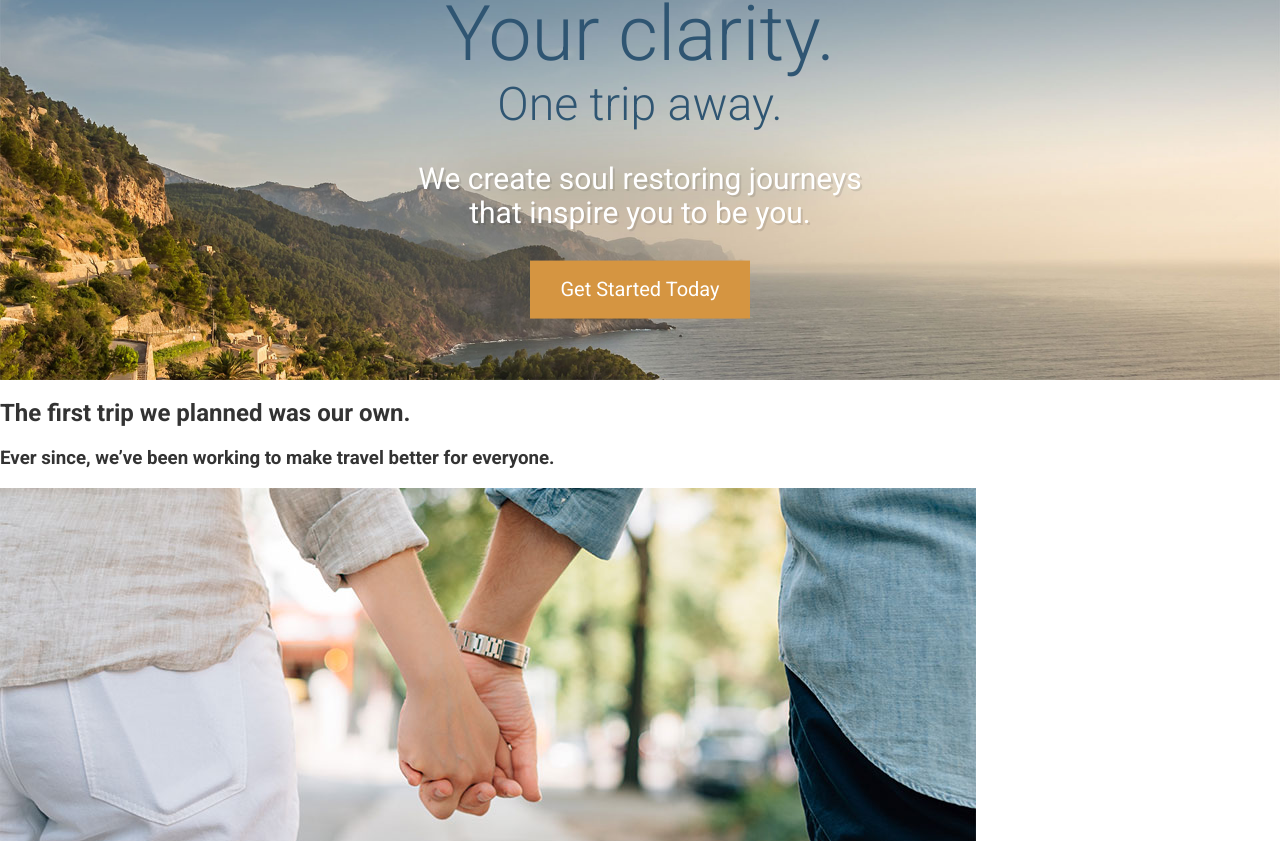
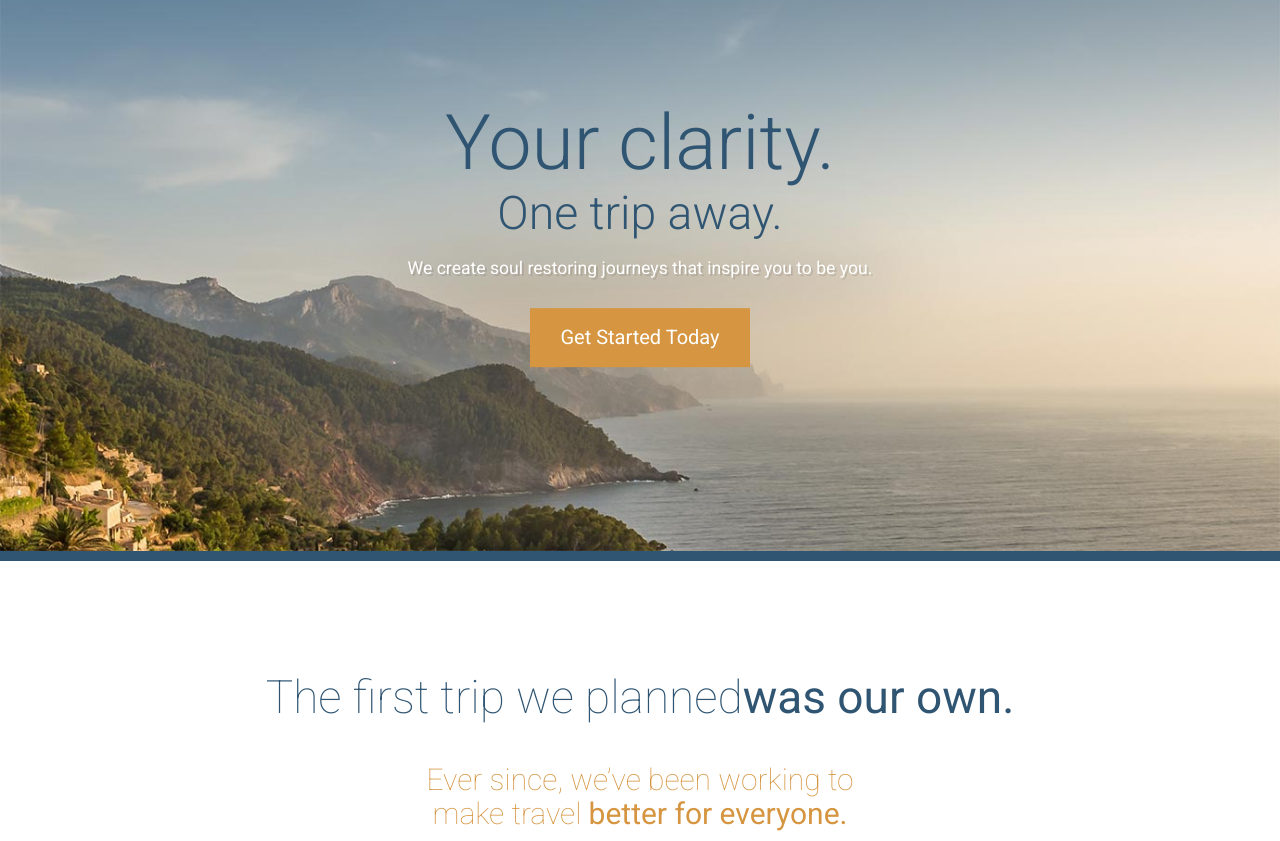
Before and after one commit to dede79/travel-site, a website: page app/index.html in a window 1280 px wide. Shown: the part 219-1060 px from the top of the page. Drawn offline with Linux system fonts and the light colour scheme.

Commit message:
more styling with post css

```diff
--- /dev/null
+++ b/app/assets/styles/base/_mixins.css
@@ -0,0 +1,17 @@
+@define-mixin atSmall{
+	@media (min-width:530px){
+		@mixin-content;
+	}
+}
+
+@define-mixin atMedium{
+	@media (min-width:800px){
+		@mixin-content;
+	}
+}
+
+@define-mixin atLarge{
+	@media (min-width:1200px){
+		@mixin-content;
+	}
+}
--- a/app/assets/styles/modules/_btn.css
+++ b/app/assets/styles/modules/_btn.css
@@ -10,7 +10,10 @@
 	}
 
 	&--large {
-		font-size: 1.25rem;
 		padding: 1.1rem 1.9rem;
 	}
+
+  @mixin atSmall{
+    font-size: 1.25rem;
+  }
 }
--- /dev/null
+++ b/app/assets/styles/modules/_headline.css
@@ -0,0 +1,36 @@
+.headline{
+  font-weight:300;
+  font-size:2.875rem;
+  color:$mainBlue;
+
+  &--centered{
+    text-align: center;
+
+  }
+
+  &--orange{
+    color:$mainOrange;
+  }
+
+  &--small{
+    font-size:1.875rem; /* 30/16px */
+  }
+
+  &--narrow{
+    max-width: 500px;
+    margin-left: auto;
+    margin-right: auto;
+  }
+
+  &--light{
+    font-weight: 100;
+  }
+
+  &--b-margin-small{
+    margin-bottom:.5em;
+  }
+
+  &--b-margin-large{
+    margin-bottom:1.6em;
+  }
+}
--- a/app/assets/styles/modules/_large-hero.css
+++ b/app/assets/styles/modules/_large-hero.css
@@ -1,5 +1,10 @@
 .large-hero{
+    border-bottom: 10px solid $mainBlue;
 	position: relative;
+
+    &__image{
+      display:block;
+    }
 
 	&__text-content {
 		position:absolute;
@@ -10,27 +15,42 @@
 		text-align: center;
     }
 
-	/* BEM (Block Element Modifier) principle: not use descendant selectors */
+	/* BEM (Block Element Modifier) principle: do not use descendant selectors */
 	&__title {
 		font-weight: 300;
 		color: $mainBlue;
-		font-size: 4.8rem;
+		font-size:2.4rem;
 		margin:0;
+
+		@mixin atSmall{
+			font-size: 4.8rem;
+		}
+
     }
+
 
 	&__subtitle{
 		font-weight: 300;
 		color: $mainBlue;
-		font-size: 2.9rem;
+		font-size: 1.5rem;
 		margin:0;
+
+		@mixin atSmall{
+			font-size: 2.9rem;
+		}
+
     }
 
 	&__description{
 		color:#fff;
-		font-size:1.875rem; /* 30/16 px  */
+		font-size:1.1rem;
 		text-shadow: 2px 2px 0 rgba(0,0,0,.1);
 		max-width: 30rem;/* 480px width of paragraph / 16px */
 	    margin-left:auto;
 		margin-right:auto;
 	}
+
+  @mixin atSmall{
+    font-size: 1.875rem; /* 30/16 px  */
+  }
 }
--- /dev/null
+++ b/app/assets/styles/modules/_page-section.css
@@ -0,0 +1,9 @@
+.page-section {
+  padding: 4.5rem 0;
+
+  &--blue {
+    background-color: $mainBlue;
+    color: white;
+
+  }
+}
--- /dev/null
+++ b/app/assets/styles/modules/_wrapper.css
@@ -0,0 +1,7 @@
+.wrapper{
+  padding-left: 18px;
+  padding-right: 18px;
+  max-width: 1200px;
+  margin-left: auto;
+  margin-right: auto;
+}
--- a/app/assets/styles/styles.css
+++ b/app/assets/styles/styles.css
@@ -1,5 +1,9 @@
 @import "normalize.css";
 @import "base/_global";
 @import "base/_variables";
+@import "base/_mixins";
 @import "modules/_large-hero";
 @import "modules/_btn";
+@import "modules/_wrapper";
+@import "modules/_page-section";
+@import"modules/_headline"
--- a/app/index.html
+++ b/app/index.html
@@ -25,27 +25,37 @@
   </header>
 
   <div class="large-hero">
-    <img src="assets/images/hero--large.jpg">
+    <picture>
+	  <source srcset="assets/images/hero--large.jpg 1920w, assets/images/hero--large-hi-dpi.jpg 3840w" media="(min-width:1380px)">
+	  <source srcset="assets/images/hero--medium.jpg 1380w,assets/images/hero--medium-hi-dpi.jpg 2760w" media="(min-width:990px)">
+	  <source srcset="assets/images/hero--small.jpg 990w, assets/images/hero--small-hi-dpi.jpg 1980w" media="(min-width:640px)">
+	  <img srcset="assets/images/hero--smaller.jpg 640w, assets/images/hero--smaller-hi-dpi.jpg 1280w" alt="ocean and mountain view" class="large-hero__image"/>
+	</picture>
 	  <div class="large-hero__text-content">
+        <div class="wrapper">
           <h1 class="large-hero__title">Your clarity.</h1>
           <h2 class="large-hero__subtitle">One trip away.</h2>
           <p class="large-hero__description">We create soul restoring journeys that inspire you to be you.</p>
           <p><a href="#" class="btn btn btn--orange btn--large">Get Started Today</a></p>
         </div>
 	  </div>
+  </div>
 
-  <div id="our-beginning">
-    <h2>The first trip we planned was our own.</h2>
-    <h3>Ever since, we&rsquo;ve been working to make travel better for everyone.</h3>
+  <div id="our-beginning" class="page-section">
+    <div class="wrapper">
+      <h2 class="headline headline--centered headline--light headlilne--b-margin-small">The first trip we planned<strong>was our own.</strong></h2>
+      <h3 class="headline headline--centered headline--orange headline--small headline--narrow headline--light headline--b-margin-large">Ever since, we&rsquo;ve been working to make travel <strong>better for everyone.</strong></h3>
       <img src="assets/images/first-trip.jpg" alt="Couple walking down a street.">
       <img src="assets/images/our-start.jpg" alt="Our founder, Jane Doe">
-    <h2>Here&rsquo;s how we got started&hellip;</h2>
+      <h2 class="headline">Here&rsquo;s how we got started&hellip;</h2>
       <p>Lorem ipsum dolor sit amet, consectetur adipisicing elit, sed do eiusmod tempor incididunt ut labore et dolore magna aliqua. Ut enim ad minim veniam, <a href="#">quis nostrud exercitation</a> ullamco laboris nisi ut aliquip ex ea commodo consequat. Duis aute irure dolor in reprehenderit in voluptate velit esse cillum dolore eu fugiat nulla pariatur. Excepteur sint occaecat cupidatat non proident, sunt in culpa qui officia deserunt mollit anim id est laborum.</p>
       <p>Duis aute irure dolor in <strong>reprehenderit in</strong> voluptate velit esse cillum dolore eu fugiat nulla pariatur. Excepteur sint occaecat cupidatat non proident, sunt in culpa qui officia deserunt mollit anim id est laborum. Lorem ipsum dolor sit amet, consectetur adipisicing elit, sed do eiusmod tempor incididunt ut labore et dolore magna aliqua.</p>
       <p>Duis aute irure dolor in reprehenderit in voluptate velit esse cillum dolore eu fugiat nulla pariatur. Excepteur sint occaecat cupidatat non proident, sunt in culpa qui officia deserunt mollit anim id est laborum velit esse cillum <strong>dolore eu fugiat.</strong></p>
     </div>
+  </div>
 
-  <div id="features">
+  <div id="features" class="page-section page-section--blue">
+    <div class="wrapper">
       <img src="assets/images/icons/star.svg">
       <h2>Our Features</h2>
 
@@ -64,6 +74,7 @@
       <img src="assets/images/icons/fire.svg">
       <h3>Survival Kit</h3>
       <p>Everytime you book an escape with us we send you a survival kit with the finest materials. The kit will allow you to setup a tent, start a fire, scratch your own back and lower your taxes.</p>
+    </div>
   </div>
 
   <div id="testimonials">
--- a/app/temp/styles/styles.css
+++ b/app/temp/styles/styles.css
@@ -471,7 +471,12 @@ img{
 }
 
 .large-hero{
+    border-bottom: 10px solid #2f5572;
 	position: relative;
+}
+
+.large-hero__image{
+  display:block;
 }
 
 .large-hero__text-content {
@@ -484,32 +489,53 @@ img{
   text-align: center;
 }
 
-/* BEM (Block Element Modifier) principle: not use descendant selectors */
+/* BEM (Block Element Modifier) principle: do not use descendant selectors */
 
 .large-hero__title {
   font-weight: 300;
   color: #2f5572;
-  font-size: 4.8rem;
+  font-size:2.4rem;
   margin:0;
+}
+
+@media (min-width:530px) {
+
+  .large-hero__title {
+    font-size: 4.8rem;
+  }
 }
 
 .large-hero__subtitle{
   font-weight: 300;
   color: #2f5572;
-  font-size: 2.9rem;
+  font-size: 1.5rem;
   margin:0;
+}
+
+@media (min-width:530px) {
+
+  .large-hero__subtitle {
+    font-size: 2.9rem;
+  }
 }
 
 .large-hero__description{
   color:#fff;
-  font-size:1.875rem;/* 30/16 px  */
+  font-size:1.1rem;
   text-shadow: 2px 2px 0 rgba(0,0,0,.1);
   max-width: 30rem;/* 480px width of paragraph / 16px */
   margin-left:auto;
   margin-right:auto;
 }
 
-.btn{
+@media (min-width:530px) {
+
+  .large-hero {
+    font-size: 1.875rem;/* 30/16 px  */
+  }
+}
+
+.btn {
 	background-color: #2f5572;
 	color: #fff;
 	padding: .75rem 1.2rem;
@@ -517,11 +543,70 @@ img{
 	text-decoration: none;
 }
 
-.btn--orange{
+.btn--orange {
   background-color: #d59541;
 }
 
-.btn--large{
-  font-size: 1.25rem;
+.btn--large {
   padding: 1.1rem 1.9rem;
 }
+
+@media (min-width:530px) {
+
+  .btn {
+    font-size: 1.25rem;
+  }
+}
+
+.wrapper{
+  padding-left: 18px;
+  padding-right: 18px;
+  max-width: 1200px;
+  margin-left: auto;
+  margin-right: auto;
+}
+
+.page-section {
+  padding: 4.5rem 0;
+}
+
+.page-section--blue {
+  background-color: #2f5572;
+  color: white;
+}
+
+.headline{
+  font-weight:300;
+  font-size:2.875rem;
+  color:#2f5572;
+}
+
+.headline--centered{
+  text-align: center;
+}
+
+.headline--orange{
+  color:#d59541;
+}
+
+.headline--small{
+  font-size:1.875rem;/* 30/16px */
+}
+
+.headline--narrow{
+  max-width: 500px;
+  margin-left: auto;
+  margin-right: auto;
+}
+
+.headline--light{
+  font-weight: 100;
+}
+
+.headline--b-margin-small{
+  margin-bottom:.5em;
+}
+
+.headline--b-margin-large{
+  margin-bottom:1.6em;
+}
--- a/package.json
+++ b/package.json
@@ -13,6 +13,7 @@
     "gulp-postcss": "^6.2.0",
     "gulp-watch": "^4.3.11",
     "postcss-import": "^9.0.0",
+    "postcss-mixins": "^5.4.1",
     "postcss-nested": "^1.0.0",
     "postcss-simple-vars": "^3.0.0"
   }
```
Also changed, not shown: gulp/tasks/styles.js (+26 -0 lines), gulp/tasks/watch.js (added, +29 -0 lines), gulpfile.js (+3 -54 lines). Lines whose indentation alone changed are shown as unchanged.
